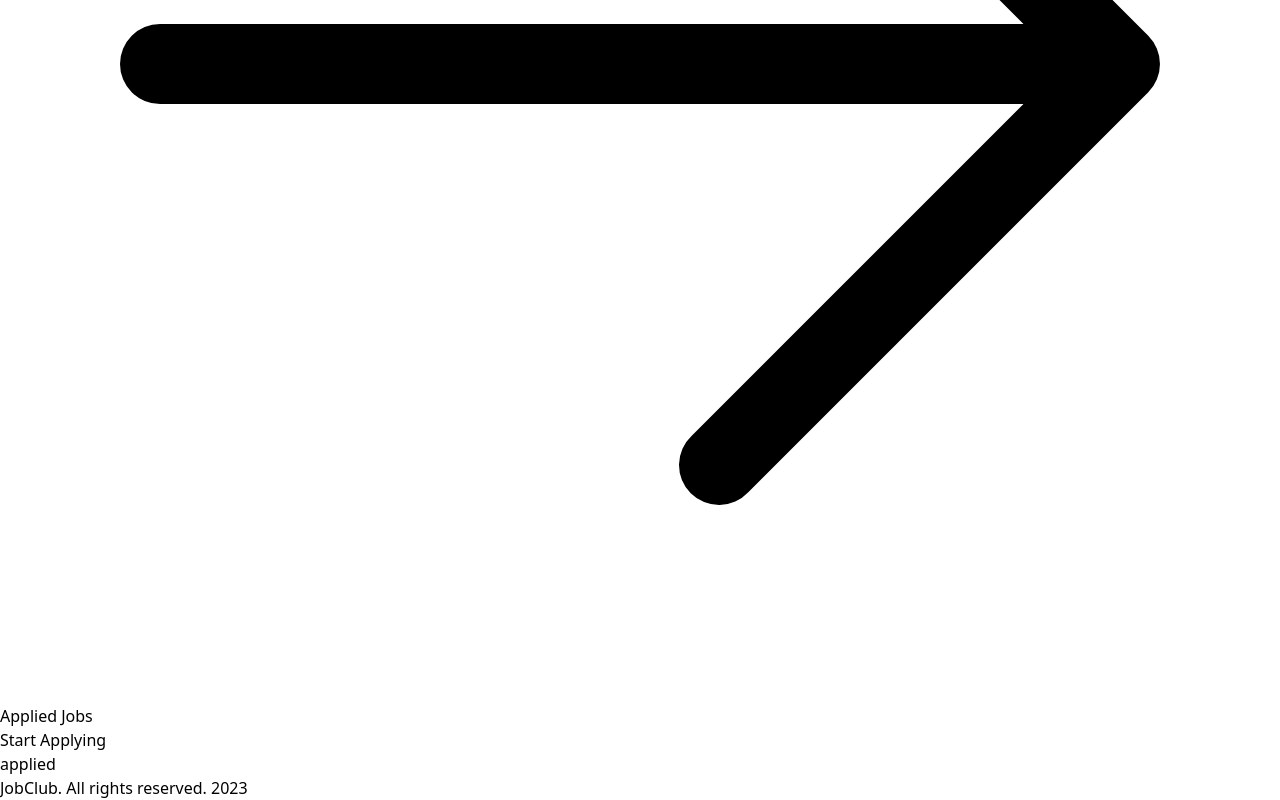
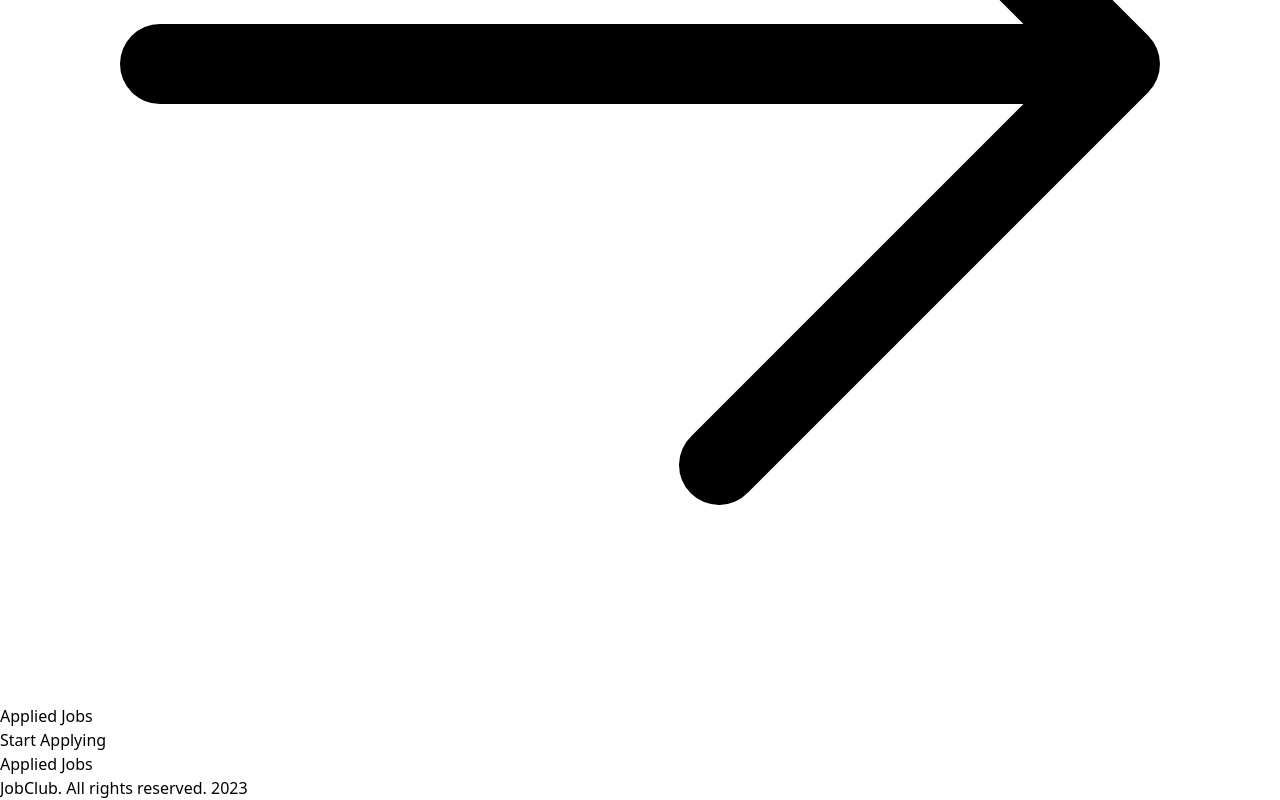
Before and after one commit to Barshonwebdev/Job-Club, a React (Vite) app: page /applied in a window 1280 px wide. Shown: the part 3208-4008 px from the top of the page. Built offline with nearby package versions, Linux system fonts and the light colour scheme.

Commit message:
applied jobs page setup

```diff
--- a/src/components/Applied/Applied.jsx
+++ b/src/components/Applied/Applied.jsx
@@ -1,10 +1,17 @@
-import React from 'react';
+import { data } from 'autoprefixer';
+import React, { useEffect, useState } from 'react';
 
 const Applied = () => {
+    const [appliedJobs,setAppliedJobs]=useState([]);
+    useEffect(()=>{
+        fetch('jobs.json')
+        .then(res=>res.json())
+        .then(data=>console.log(data))
+    },[])
     return (
-        <div>
-            <p>applied</p>
-        </div>
+      <div className="mb-24">
+        <h3 className="text-center mt-20 font-mono text-2xl">Applied Jobs</h3>
+      </div>
     );
 };
 
--- a/src/components/Statistics/Statistics.jsx
+++ b/src/components/Statistics/Statistics.jsx
@@ -50,7 +50,7 @@ const Statistics = () => {
 
   return (
     <div className="flex flex-col">
-      <div className="text-center mt-14 text-2xl font-mono">
+      <div className="text-center mt-20 text-2xl font-mono">
         <h3>Statistics</h3>
       </div>
       <p className="italic bg-lime-700 text-white text-center mt-10 md:text-2xl mb-5 border border-blue-300 inline mx-auto rounded-lg px-3">
```
